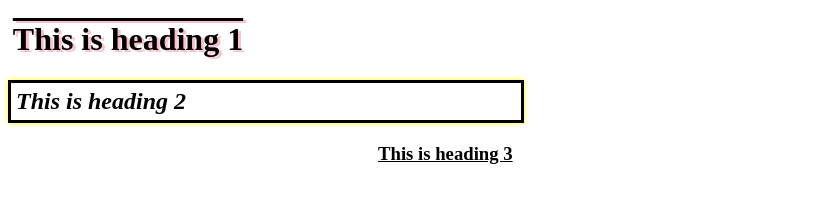
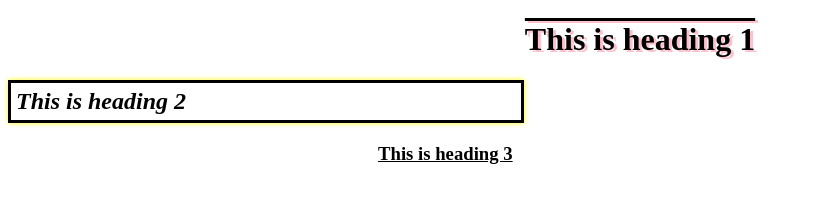
Before and after one commit to ChewyChloe/113403001, a plain HTML site: page practice18.html in a window 1280 px wide. Shown: the whole page, without its empty margins (0-817 px from the left). Drawn offline with Linux system fonts and the light colour scheme.

Commit message:
Update practice18.html

```diff
--- a/practice18.html
+++ b/practice18.html
@@ -6,7 +6,6 @@
         .biggest {
             text-decoration: overline;
             text-shadow: 3px 2px #FEC0CB;
-            width: 240px;
             text-align: center;
         }
 
```
